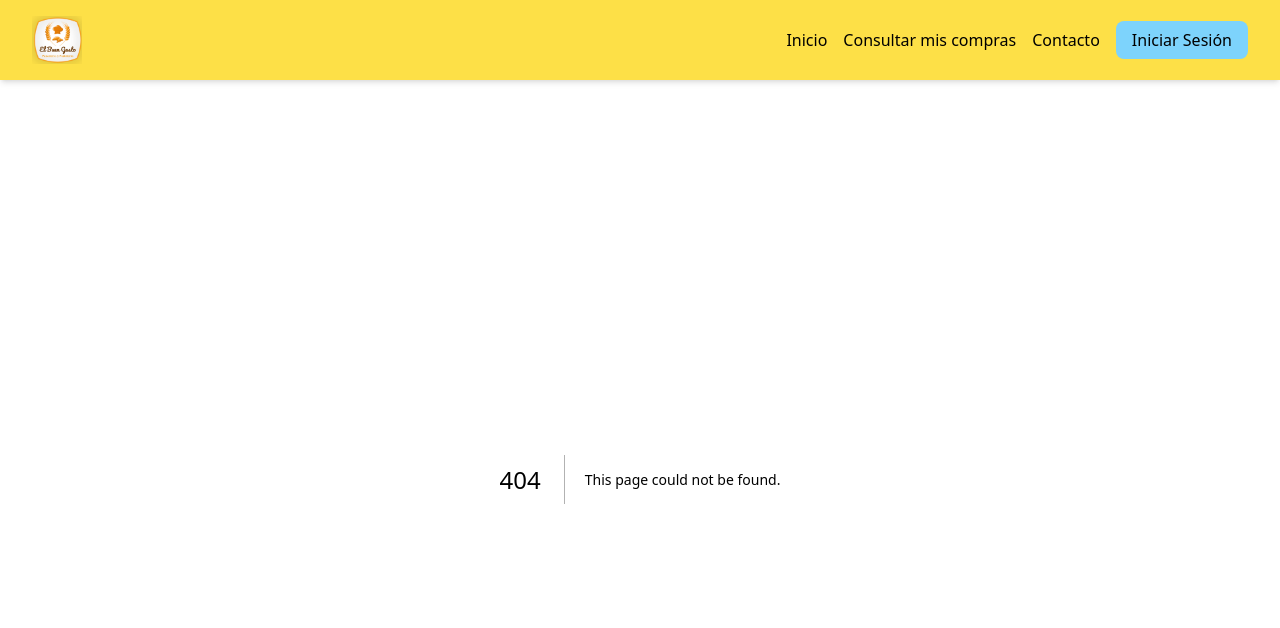
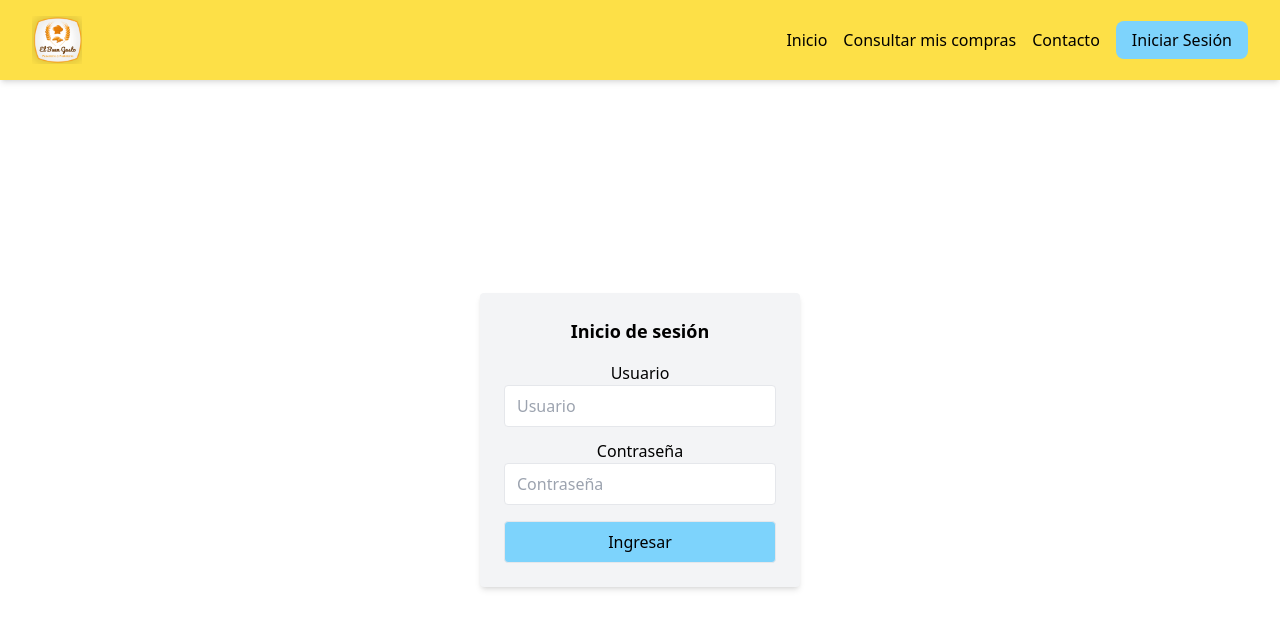
Before and after one commit to jmpizza/proyecto-bases-datos-2024-2, a Next.js app: page /login in a window 1280 px wide. Before the commit this address had no page. Shown: the top 628 px of the page. Built offline with nearby package versions, Linux system fonts and the light colour scheme.

Commit message:
Creacion de inicio de sesion no funcional

```diff
--- /dev/null
+++ b/src/app/login/page.jsx
@@ -0,0 +1,41 @@
+'use client'
+import { useState } from 'react'
+
+export default function Login() {
+  const [usuario, setUsuario] = useState('');
+  const [contrasena, setContrasena] = useState('');
+
+  const handleInicio = async () => {
+    if(!contrasena || !usuario) return;
+    return;
+  }
+
+  return (
+    <div className="flex justify-center items-center min-h-[calc(100vh-5rem)]">
+      <div className="p-6 rounded shadow-md bg-gray-100 flex flex-col items-center w-80">
+        <p className="text-lg font-bold mb-4">Inicio de sesión</p>
+        <div className="w-full">
+          <p className="text-center">Usuario</p>
+          <input
+            type="text"
+            placeholder="Usuario"
+            value={usuario}
+            onChange={(e) => setUsuario(e.target.value)}
+            className="px-3 py-2 border rounded w-full mb-3"
+          />
+          <p className="text-center">Contraseña</p>
+          <input
+            type="password"
+            placeholder="Contraseña"
+            value={contrasena}
+            onChange={(e) => setContrasena(e.target.value)}
+            className="px-3 py-2 border rounded w-full mb-4"
+          />
+          <button className="rounded border p-2 w-full bg-sky-300 hover:bg-sky-400" onClick={handleInicio}>
+            Ingresar
+          </button>
+        </div>
+      </div>
+    </div>
+  )
+}
```
Also changed, not shown: src/app/api/login/route.js (added).
